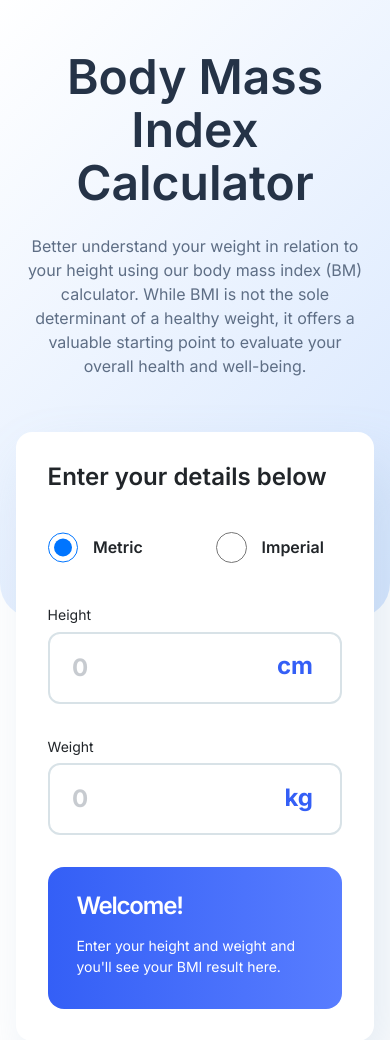
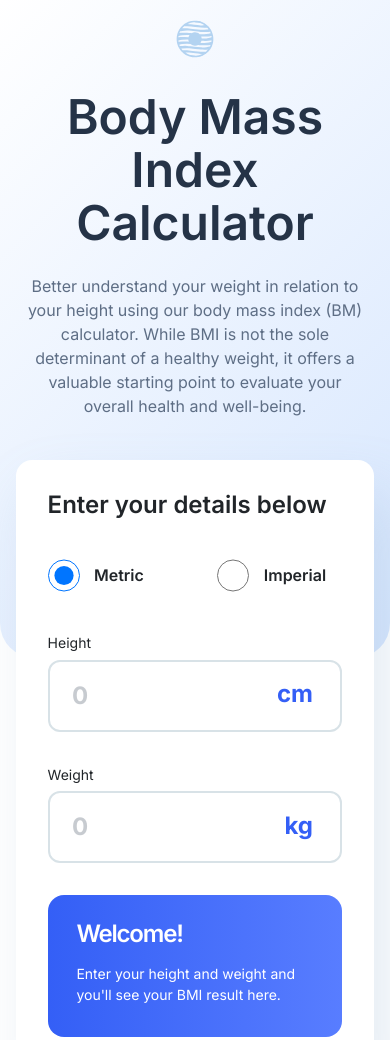
Before and after one commit to danokundaye/BMI-calculator-challenge-solution, a plain HTML site: page index.html in a window 390 px wide. Shown: the top 1040 px of the page. Drawn offline with nearby package versions, Linux system fonts and the light colour scheme; the site is published under a folder, as on GitHub Pages, so addresses that start at the root find nothing.

Commit message:
Complete design and functionality

```diff
--- a/index.html
+++ b/index.html
@@ -17,7 +17,7 @@
       <!--Left container-->
       <div class="side-container">
         <div class="side-elements">
-          <img src="/assets/images/logo.svg" alt="" class="logo">
+          <img src="./assets/images/logo.svg" alt="" class="logo">
           <div class="side-elements-text">
             <h1>Body Mass <br>Index Calculator</h1>
             <p>Better understand your weight in relation to your height using our
@@ -125,7 +125,7 @@
       <div class="row g-4 row-cols-1 row-cols-lg-3 steps-container">
         <div class="feature col">
           <div class="feature-icon d-inline-flex align-items-center justify-content-center fs-2">
-            <img src="/assets/images/icon-eating.svg" alt="">
+            <img src="./assets/images/icon-eating.svg" alt="">
           </div>
           <h3 class="heading-m">Healthy eating</h3>
           <p class="body-m steps-p1"> Healthy eating promotes weight control, disease prevention, better digestion,
--- a/style/styles.css
+++ b/style/styles.css
@@ -627,7 +627,7 @@ box-sizing: border-box;
 @media (min-width: 320px) and (max-width: 767px) {
 
     .hero{
-        margin-bottom: 130%;
+        margin-bottom: 150%;
     }
 
     .side-container{
@@ -705,7 +705,7 @@ box-sizing: border-box;
     }
 
     .radio-box input{
-        width: 1.93rem;
+        width: 2rem !important;
     }
 
     .radios{
```
